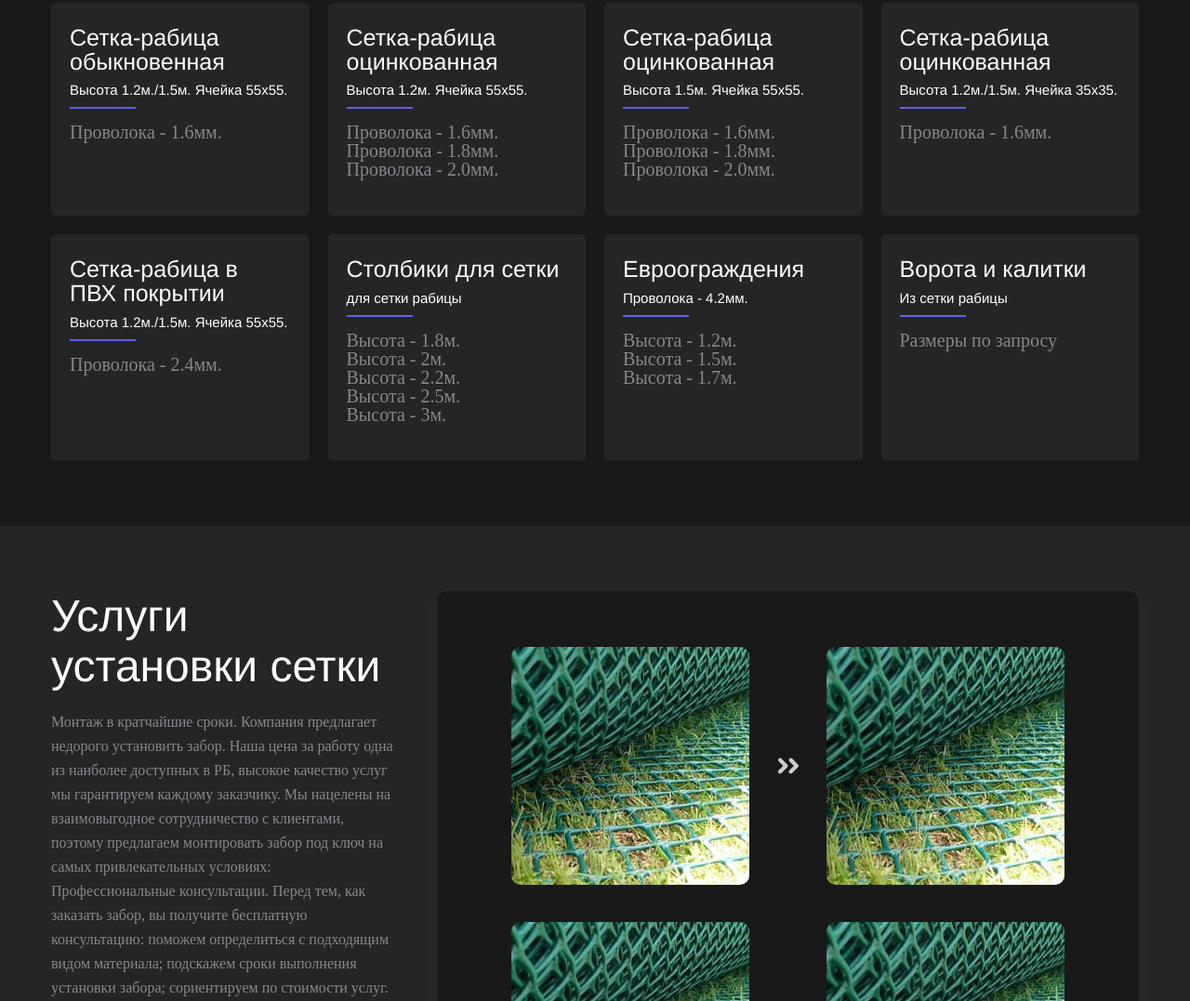
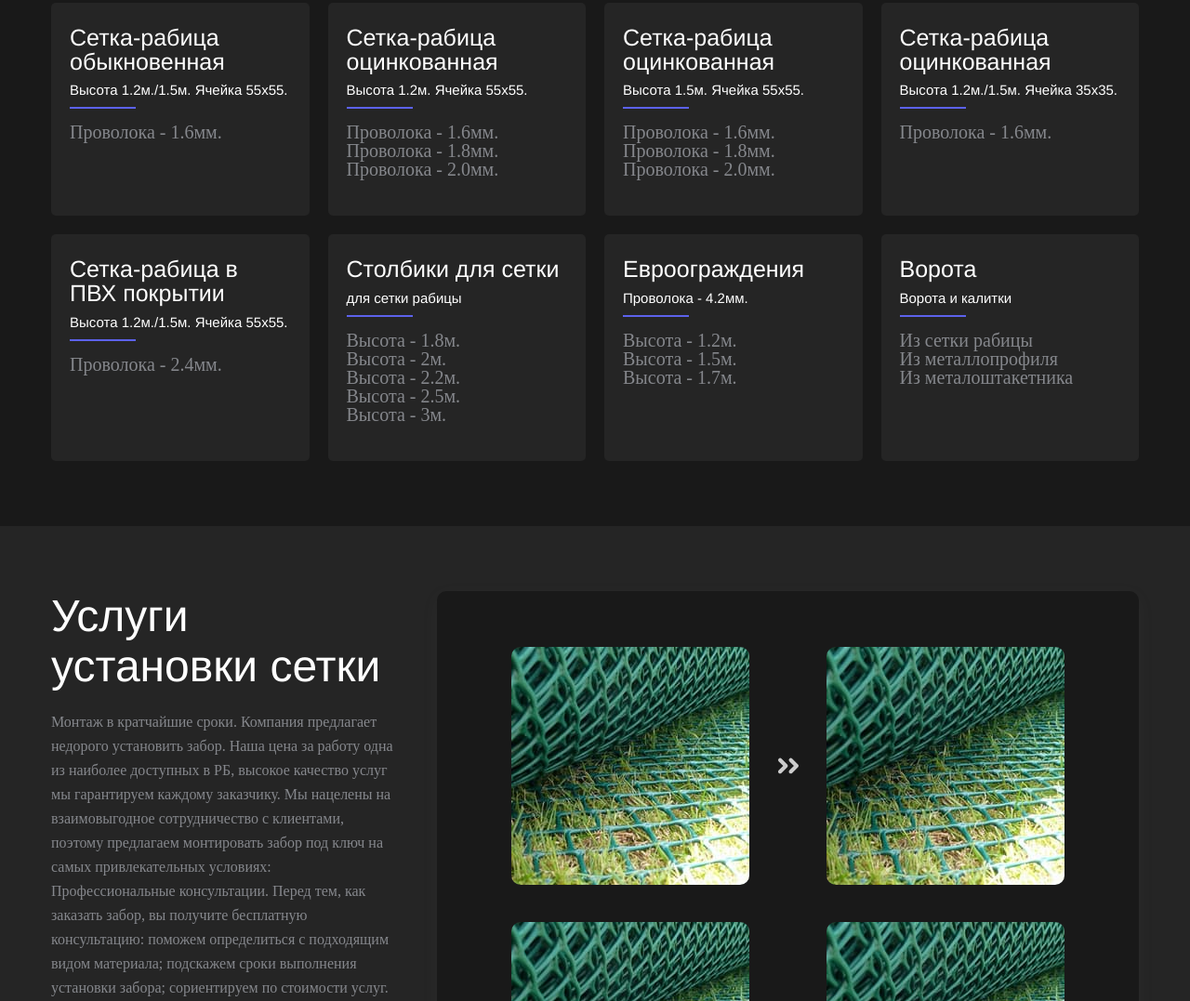
Before and after one commit to zSqualler/Oleg, a plain HTML site: page index.html in a window 1280 px wide. Shown: the part 2489-3566 px from the top of the page at 93% size. Drawn offline with Linux system fonts and the light colour scheme.

Commit message:
Add files via upload

```diff
--- a/index.html
+++ b/index.html
@@ -336,13 +336,15 @@
             <div class="cards__item">
               <div class="cards__item-content">
                 <h4 class="cards__item-title">
-                  Ворота и калитки
+                  Ворота
                 </h4>
                 <h5 class="cards__item-subtitle">
-                  Из сетки рабицы
+                  Ворота и калитки
                 </h5>
                 <p class="cards__item-text">
-                  Размеры по запросу
+                  Из сетки рабицы<br>
+                  Из металлопрофиля<br>
+                  Из металоштакетника
                 </p>
                 <div class="cards__item-price">
 
```
